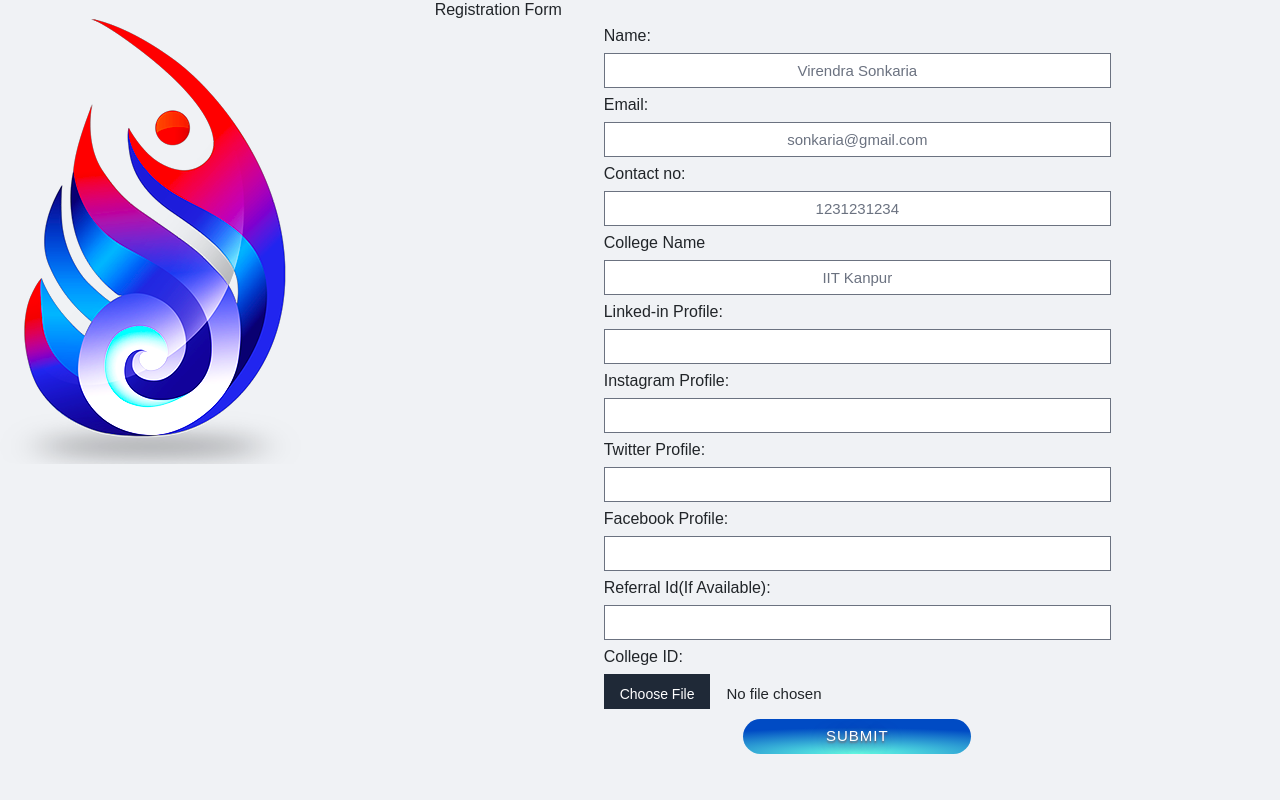
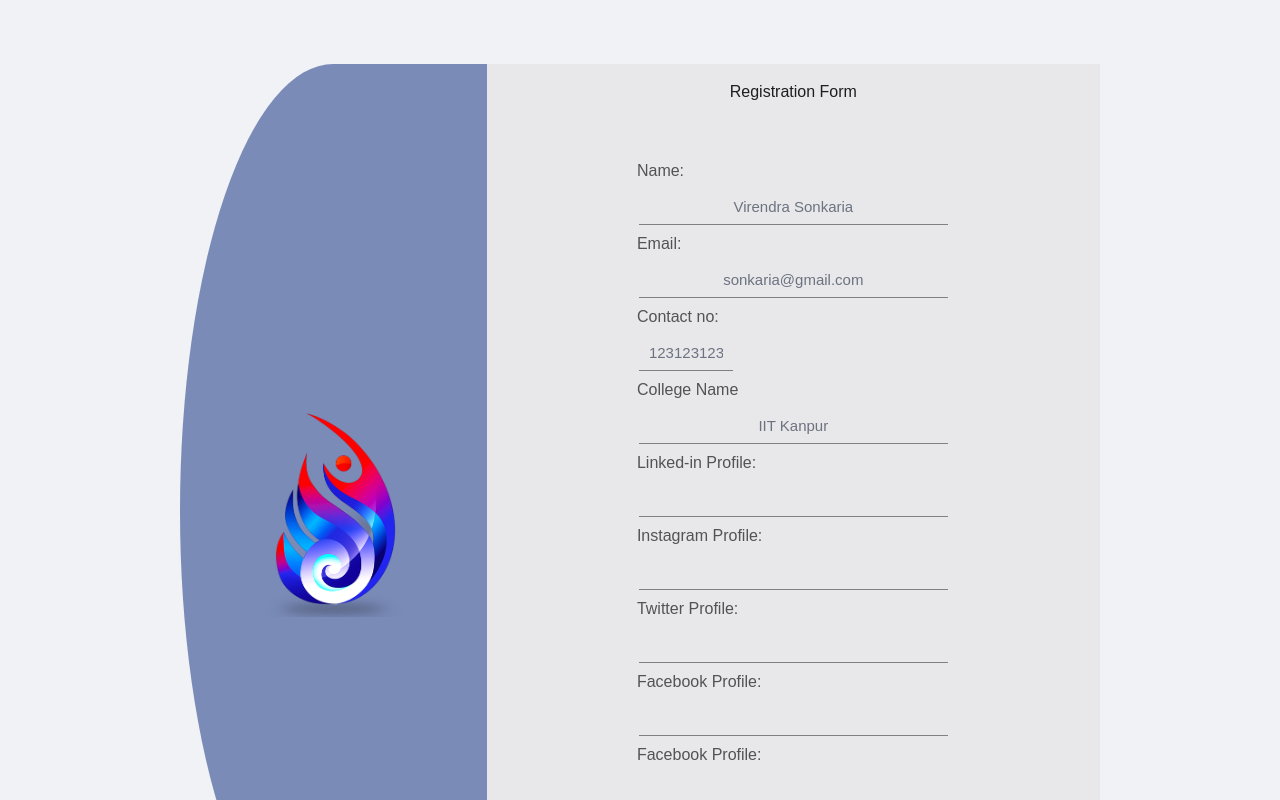
Before and after one commit to virendra-jpg/aafat, a React (Create React App) app: page /details in a window 1280 px wide. Shown: the top 800 px of the page. Built offline with nearby package versions, Linux system fonts and the light colour scheme; no server answers; sample sign-in values are in the browser's storage; the HTML template or start-up script is replaced by a standard one.

Commit message:
Probbaly form resolved

```diff
--- a/src/pages/details.js
+++ b/src/pages/details.js
@@ -4,7 +4,7 @@ import { Link, useNavigate } from "react-router-dom";
 import { useAuthState } from "react-firebase-hooks/auth";
 import { auth, db, logout, setProfile, uploadImage } from "./Firebase";
 import './details.css'
-// import '../css/registration_form.css'
+import '../css/registration_form.css'
 
 const Details = () => {
     const navigate = useNavigate();
@@ -168,7 +168,7 @@ const Details = () => {
                         </div>
                         <div className="input">
                             <label htmlFor="exampleInputPassword1" className="form-label">
-                                Referral Id(If Available):
+                                Facebook Profile:
                             </label>
                             <input id="referral" type="text" name="referred_by"  required onChange={handleChange} value={data.referred_by}
                             />
```
